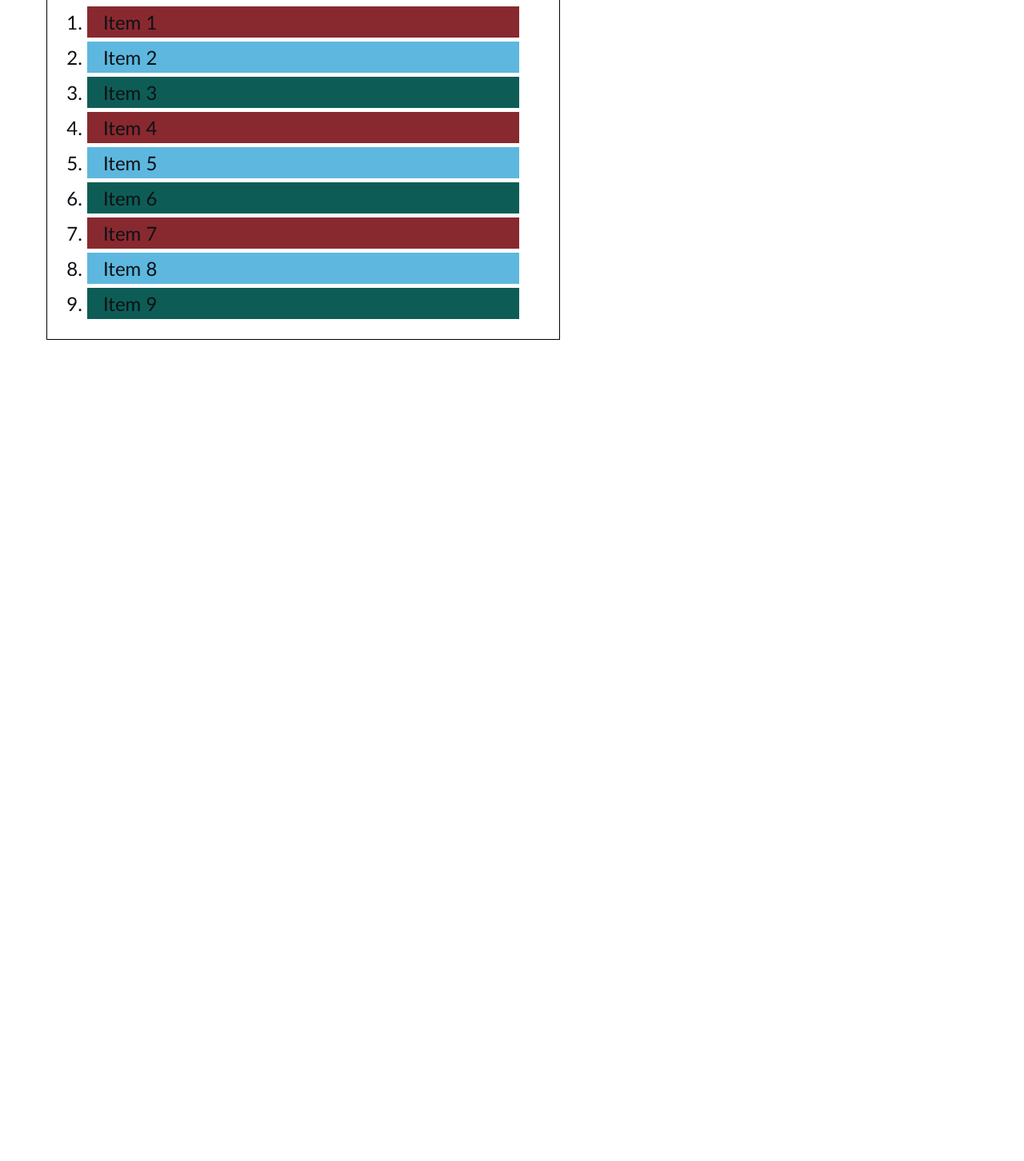
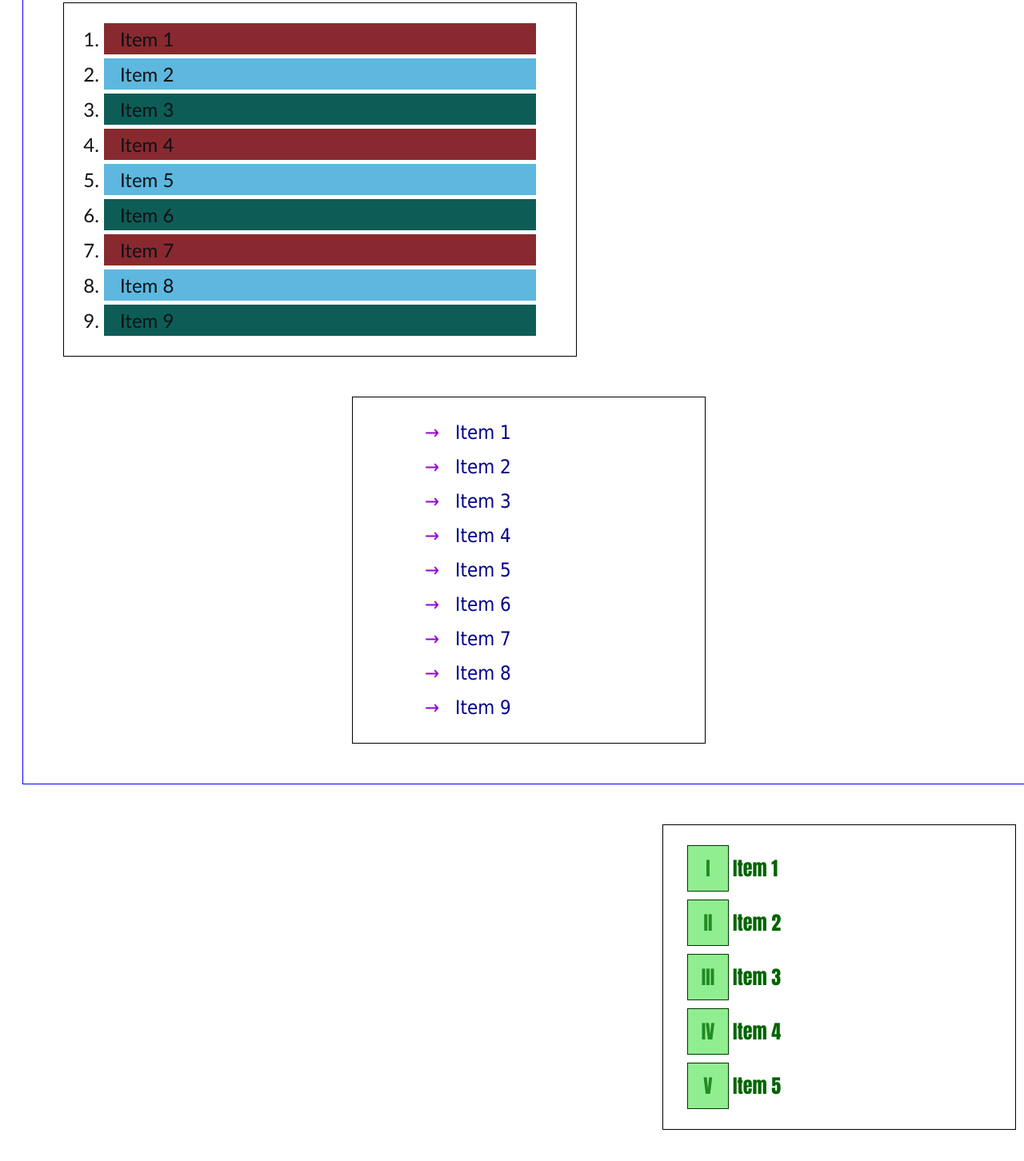
Before and after one commit to mihaimSV/goit-fe-course, a plain HTML site: page HTML-CSS/module-04/tasks.html in a window 1280 px wide. Shown: the part 288-1740 px from the top of the page at 80% size. Before the commit the page ends 800 px from the top, so only its background shows below. Drawn offline with Linux system fonts and the light colour scheme.

Commit message:
доп. задания сделал

```diff
--- a/HTML-CSS/module-04/css/tasks.css
+++ b/HTML-CSS/module-04/css/tasks.css
@@ -12,11 +12,11 @@ nav.menu-button {
     margin: 20px;
     padding: 20px;
     border: 1px solid darkgoldenrod;
+    display: flex;
 }
 
 ul.menu-button {
-    display: inline-block;
-    height: 80%;
+    height: 102Px;
     box-sizing: border-box;
     margin: auto;
     width: fit-content;
@@ -25,17 +25,14 @@ ul.menu-button {
 
 li.menu-button {
     background: radial-gradient(ellipse at 35% 30%, hsla(51, 50%, 100%, 1), hsla(51, 50%, 40%, 0.8));
-    /* display: inline-block; */
     float: left;
-    vertical-align: middle;
     text-transform: uppercase;
     text-align: center;
     list-style-type: none;
     box-sizing: border-box;
     line-height: 60px;
     width: 200px;
-    margin: 0px 20px;
-    padding: 0px;
+    margin: 20px;
     border: 1px solid hsla(43, 89%, 38%, 0.6);
     border-radius: 31px;
 }
@@ -49,7 +46,6 @@ li.menu-button:hover {
 
 li.menu-button>a {
     font-family: Calibri, 'Gill Sans', 'Gill Sans MT', 'Trebuchet MS', sans-serif;
-    /*  display: block; */
     color: black;
     text-decoration: none;
     font-size: 24px;
@@ -96,3 +92,76 @@ li.list:nth-child(3n+2) {
 li.list:nth-child(3n+3) {
     background-color: #0D5D56;
 }
+
+
+/* Задание 3. C помощью ::before поставить перед каждой ссылкой символ стрелки */
+
+ul.list-arrow {
+    width: 400px;
+    margin: 50Px auto;
+    border: 1Px solid black;
+    padding: 20px;
+}
+
+li.list-arrow {
+    font-family: Tahoma, Verdana, Geneva, sans-serif;
+    font-size: 24px;
+    list-style-type: none;
+    color: darkblue;
+    padding: 5px 20Px;
+    margin: 5px 30px;
+}
+
+li.list-arrow::before {
+    content: "\2192";
+    padding: 20Px;
+    color: darkviolet;
+}
+
+main {
+    border: 1px solid blue;
+    margin: 20px;
+    height: 100%;
+    width: 100%;
+}
+
+
+/* Задание 4. пронумеровать римскими, квадратом с вертикально и горизонтально центрированым текстом. */
+
+footer {
+    counter-reset: count-item;
+    margin: 20px;
+    height: 100%;
+    width: 100%;
+}
+
+ul.list-counter {
+    width: 400px;
+    margin: 50Px 0px 50px 800px;
+    border: 1Px solid black;
+    padding: 20px;
+}
+
+li.list-counter {
+    counter-increment: count-item;
+    font-family: Impact, Haettenschweiler, 'Arial Narrow Bold', sans-serif;
+    font-size: 24px;
+    list-style-type: none;
+    color: darkgreen;
+    padding: 5Px;
+}
+
+li.list-counter::before {
+    display: inline-block;
+    box-sizing: border-box;
+    content: counter(count-item, upper-roman);
+    padding: 10Px;
+    color: forestgreen;
+    width: 52px;
+    font-size: 24px;
+    font-weight: bold;
+    margin: 0px 5px;
+    background-color: lightgreen;
+    border: 1px solid hsl(120, 100%, 10%);
+    text-align: center;
+}
--- a/HTML-CSS/module-04/tasks.html
+++ b/HTML-CSS/module-04/tasks.html
@@ -35,7 +35,30 @@
             <li class="list">Item 8</li>
             <li class="list">Item 9</li>
         </ul>
+        <!-- Задание 3. C помощью ::before поставить перед каждой ссылкой символ стрелки -->
+        <ul class="list-arrow">
+            <li class="list-arrow">Item 1</li>
+            <li class="list-arrow">Item 2</li>
+            <li class="list-arrow">Item 3</li>
+            <li class="list-arrow">Item 4</li>
+            <li class="list-arrow">Item 5</li>
+            <li class="list-arrow">Item 6</li>
+            <li class="list-arrow">Item 7</li>
+            <li class="list-arrow">Item 8</li>
+            <li class="list-arrow">Item 9</li>
+        </ul>
+
     </main>
+    <!-- Задание 4. пронумеровать римскими, квадратом с вертикально и горизонтально центрированым текстом. -->
+    <footer>
+        <ul class="list-counter">
+            <li class="list-counter">Item 1</li>
+            <li class="list-counter">Item 2</li>
+            <li class="list-counter">Item 3</li>
+            <li class="list-counter">Item 4</li>
+            <li class="list-counter">Item 5</li>
+        </ul>
+    </footer>
 
 </body>
 
```
